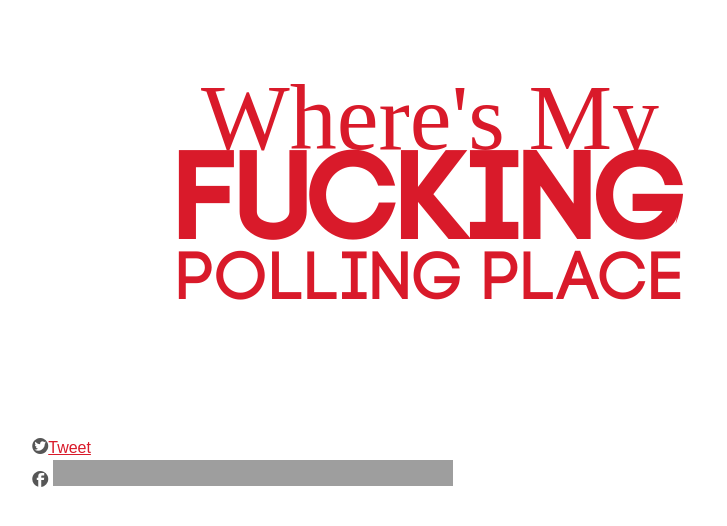
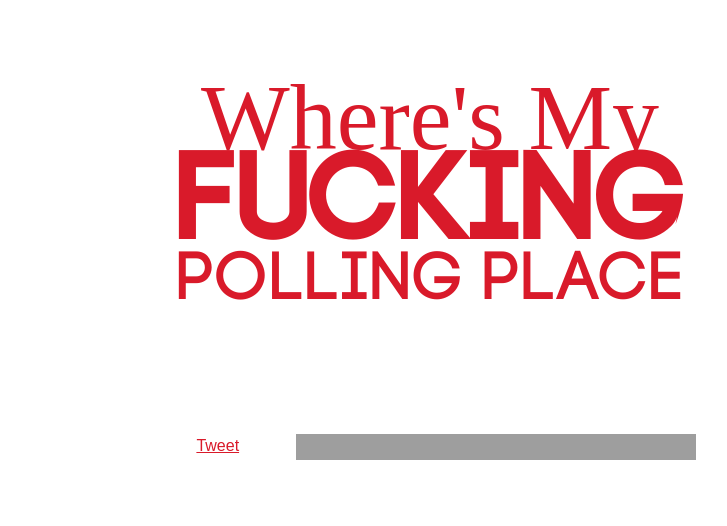
Before and after one commit to jungshadow/yfpp, a Django app: template yfpp/templates/yfpp/base.html in a window 1280 px wide. Shown: the top 526 px of the page, without its empty margins (210-937 px from the left). Run offline with Django 3.2, Linux system fonts and the light colour scheme; the template is opened without the code that fills it, so the values that code supplies are empty; parts of the project's set-up code (start-up, migrations or seed data) failed here and were passed over; some libraries are stand-ins or nearby versions; some web fonts are replaced; grey boxes are pictures that could not be loaded.

Commit message:
Removed social icons
Removed social icons

```diff
--- a/yfpp/dev_static/css/ie.css
+++ b/yfpp/dev_static/css/ie.css
@@ -17,6 +17,10 @@
 .alert-error{margin:10px;padding:5px 18px;border:1px solid;border-color:#f8cdce;background:#fbe3e4;}
 .alert-success{margin:10px;padding:5px 18px;border:1px solid;border-color:#deeaae;background:#e6efc2;}
 .button,.button:visited{border:1px solid #9e131f;border-top-color:#b91624;border-left-color:#b91624;padding:4px 12px;color:#ffffff;display:inline-block;font-size:11px;font-weight:bold;text-decoration:none;text-shadow:0 1px rgba(0, 0, 0, 0.75);cursor:pointer;margin-bottom:20px;line-height:21px;-webkit-transition:all 0.2s ease-in-out;-moz-transition:all 0.2s ease-in-out;-ms-transition:all 0.2s ease-in-out;-o-transition:all 0.2s ease-in-out;transition:all 0.2s ease-in-out;-webkit-border-radius:4px;-moz-border-radius:4px;border-radius:4px;}.button:hover,.button:visited:hover,.button:focus,.button:visited:focus{color:#ffffff;border:1px solid #9e131f;border-top-color:#7e0f18;border-left-color:#7e0f18;}
+.animated{-webkit-animation-fill-mode:both;-moz-animation-fill-mode:both;-ms-animation-fill-mode:both;-o-animation-fill-mode:both;animation-fill-mode:both;-webkit-animation-duration:1s;-moz-animation-duration:1s;-ms-animation-duration:1s;-o-animation-duration:1s;animation-duration:1s;}
+.animated.hinge{-webkit-animation-duration:2s;-moz-animation-duration:2s;-ms-animation-duration:2s;-o-animation-duration:2s;animation-duration:2s;}
+@-webkit-keyframes fadeInDownBig{0%{opacity:0;-webkit-transform:translatey(-2000px);} 100%{opacity:1;-webkit-transform:translatey(0);}}@-moz-keyframes fadeInDownBig{0%{opacity:0;-moz-transform:translatey(-2000px);} 100%{opacity:1;-moz-transform:translatey(0);}}@-o-keyframes fadeInDownBig{0%{opacity:0;-o-transform:translatey(-2000px);} 100%{opacity:1;-o-transform:translatey(0);}}@keyframes fadeInDownBig{0%{opacity:0;transform:translatey(-2000px);} 100%{opacity:1;transform:translatey(0);}}.fadeInDownBig{-webkit-animation-name:fadeInDownBig;-moz-animation-name:fadeInDownBig;-o-animation-name:fadeInDownBig;animation-name:fadeInDownBig;}
+@-webkit-keyframes fadeInRightBig{0%{opacity:0;-webkit-transform:translatex(2000px);} 100%{opacity:1;-webkit-transform:translatex(0);}}@-moz-keyframes fadeInRightBig{0%{opacity:0;-moz-transform:translatex(2000px);} 100%{opacity:1;-moz-transform:translatex(0);}}@-o-keyframes fadeInRightBig{0%{opacity:0;-o-transform:translatex(2000px);} 100%{opacity:1;-o-transform:translatex(0);}}@keyframes fadeInRightBig{0%{opacity:0;transform:translatex(2000px);} 100%{opacity:1;transform:translatex(0);}}.fadeInRightBig{-webkit-animation-name:fadeInRightBig;-moz-animation-name:fadeInRightBig;-o-animation-name:fadeInRightBig;animation-name:fadeInRightBig;}
 .address-form{width:430px;}
 .onecol{width:5.801104972%;}
 .twocol{width:14.364640883%;}
--- a/yfpp/dev_static/css/style.css
+++ b/yfpp/dev_static/css/style.css
@@ -73,12 +73,16 @@ dd{margin:0;}
 .alert-error{margin:10px;padding:5px 18px;border:1px solid;border-color:#f8cdce;background:#fbe3e4;}
 .alert-success{margin:10px;padding:5px 18px;border:1px solid;border-color:#deeaae;background:#e6efc2;}
 .button,.button:visited{border:1px solid #9e131f;border-top-color:#b91624;border-left-color:#b91624;padding:4px 12px;color:#ffffff;display:inline-block;font-size:11px;font-weight:bold;text-decoration:none;text-shadow:0 1px rgba(0, 0, 0, 0.75);cursor:pointer;margin-bottom:20px;line-height:21px;-webkit-transition:all 0.2s ease-in-out;-moz-transition:all 0.2s ease-in-out;-ms-transition:all 0.2s ease-in-out;-o-transition:all 0.2s ease-in-out;transition:all 0.2s ease-in-out;-webkit-border-radius:4px;-moz-border-radius:4px;border-radius:4px;}.button:hover,.button:visited:hover,.button:focus,.button:visited:focus{color:#ffffff;border:1px solid #9e131f;border-top-color:#7e0f18;border-left-color:#7e0f18;}
+.animated{-webkit-animation-fill-mode:both;-moz-animation-fill-mode:both;-ms-animation-fill-mode:both;-o-animation-fill-mode:both;animation-fill-mode:both;-webkit-animation-duration:1s;-moz-animation-duration:1s;-ms-animation-duration:1s;-o-animation-duration:1s;animation-duration:1s;}
+.animated.hinge{-webkit-animation-duration:2s;-moz-animation-duration:2s;-ms-animation-duration:2s;-o-animation-duration:2s;animation-duration:2s;}
+@-webkit-keyframes fadeInDownBig{0%{opacity:0;-webkit-transform:translatey(-2000px);} 100%{opacity:1;-webkit-transform:translatey(0);}}@-moz-keyframes fadeInDownBig{0%{opacity:0;-moz-transform:translatey(-2000px);} 100%{opacity:1;-moz-transform:translatey(0);}}@-o-keyframes fadeInDownBig{0%{opacity:0;-o-transform:translatey(-2000px);} 100%{opacity:1;-o-transform:translatey(0);}}@keyframes fadeInDownBig{0%{opacity:0;transform:translatey(-2000px);} 100%{opacity:1;transform:translatey(0);}}.fadeInDownBig{-webkit-animation-name:fadeInDownBig;-moz-animation-name:fadeInDownBig;-o-animation-name:fadeInDownBig;animation-name:fadeInDownBig;}
+@-webkit-keyframes fadeInRightBig{0%{opacity:0;-webkit-transform:translatex(2000px);} 100%{opacity:1;-webkit-transform:translatex(0);}}@-moz-keyframes fadeInRightBig{0%{opacity:0;-moz-transform:translatex(2000px);} 100%{opacity:1;-moz-transform:translatex(0);}}@-o-keyframes fadeInRightBig{0%{opacity:0;-o-transform:translatex(2000px);} 100%{opacity:1;-o-transform:translatex(0);}}@keyframes fadeInRightBig{0%{opacity:0;transform:translatex(2000px);} 100%{opacity:1;transform:translatex(0);}}.fadeInRightBig{-webkit-animation-name:fadeInRightBig;-moz-animation-name:fadeInRightBig;-o-animation-name:fadeInRightBig;animation-name:fadeInRightBig;}
 body{font-family:$serif;font-size:100%;line-height:1.5;color:#565656;}
 header{margin-top:5em;}
-h1{font-family:'CodeProDemoRegular';display:block;text-align:center;color:#d91a2a;}h1 .where{font-family:'CodeProLightDemoRegular';display:block;font-size:1.55em;line-height:.8em;-webkit-transition:all 0.5s 0.2s ease-in-out;-moz-transition:all 0.5s 0.2s ease-in-out;-ms-transition:all 0.5s 0.2s ease-in-out;-o-transition:all 0.5s 0.2s ease-in-out;transition:all 0.5s 0.2s ease-in-out;}
+h1{font-family:'CodeProDemoRegular';display:block;text-align:center;color:#d91a2a;-webkit-animation-name:fadeInDownBig;-moz-animation-name:fadeInDownBig;-o-animation-name:fadeInDownBig;animation-name:fadeInDownBig;-webkit-animation-fill-mode:both;-moz-animation-fill-mode:both;-ms-animation-fill-mode:both;-o-animation-fill-mode:both;animation-fill-mode:both;-webkit-animation-duration:1s;-moz-animation-duration:1s;-ms-animation-duration:1s;-o-animation-duration:1s;animation-duration:1s;}h1 .where{font-family:'CodeProLightDemoRegular';display:block;font-size:1.55em;line-height:.8em;-webkit-transition:all 0.5s 0.2s ease-in-out;-moz-transition:all 0.5s 0.2s ease-in-out;-ms-transition:all 0.5s 0.2s ease-in-out;-o-transition:all 0.5s 0.2s ease-in-out;transition:all 0.5s 0.2s ease-in-out;}
 h1 .fucking{display:block;font-size:2.0em;line-height:.8em;-webkit-transition:all 0.85s 0.2s ease-in-out;-moz-transition:all 0.85s 0.2s ease-in-out;-ms-transition:all 0.85s 0.2s ease-in-out;-o-transition:all 0.85s 0.2s ease-in-out;transition:all 0.85s 0.2s ease-in-out;}
 h1 .poll{display:block;font-size:1.15em;line-height:.8em;-webkit-transition:all 0.5s 0.2s ease-in-out;-moz-transition:all 0.5s 0.2s ease-in-out;-ms-transition:all 0.5s 0.2s ease-in-out;-o-transition:all 0.5s 0.2s ease-in-out;transition:all 0.5s 0.2s ease-in-out;}
-fieldset{border:none;margin:0;background:#d91a2a;border:0;padding:15px;-webkit-box-shadow:inset 2px 4px 5px 0 rgba(0, 0, 0, 0.5);-moz-box-shadow:inset 2px 4px 5px 0 rgba(0, 0, 0, 0.5);box-shadow:inset 2px 4px 5px 0 rgba(0, 0, 0, 0.5);-webkit-border-radius:10px;-moz-border-radius:10px;border-radius:10px;}
+fieldset{border:none;margin:0;background:#d91a2a;border:0;padding:15px;-webkit-box-shadow:inset 2px 4px 5px 0 rgba(0, 0, 0, 0.5);-moz-box-shadow:inset 2px 4px 5px 0 rgba(0, 0, 0, 0.5);box-shadow:inset 2px 4px 5px 0 rgba(0, 0, 0, 0.5);-webkit-border-radius:10px;-moz-border-radius:10px;border-radius:10px;-webkit-animation-name:fadeInRightBig;-moz-animation-name:fadeInRightBig;-o-animation-name:fadeInRightBig;animation-name:fadeInRightBig;-webkit-animation-fill-mode:both;-moz-animation-fill-mode:both;-ms-animation-fill-mode:both;-o-animation-fill-mode:both;animation-fill-mode:both;-webkit-animation-duration:1s;-moz-animation-duration:1s;-ms-animation-duration:1s;-o-animation-duration:1s;animation-duration:1s;}
 .address-form{-webkit-transition:all 0.5s 0.2s ease-in-out;-moz-transition:all 0.5s 0.2s ease-in-out;-ms-transition:all 0.5s 0.2s ease-in-out;-o-transition:all 0.5s 0.2s ease-in-out;transition:all 0.5s 0.2s ease-in-out;width:350px;margin:0 auto;}.address-form label{position:absolute;display:block;text-indent:-999em;white-space:nowrap;overflow:hidden;}
 input{float:left;width:90%;margin:0;background:none;border:none;padding:15px 0;}input.submit{text-indent:-999em;white-space:nowrap;overflow:hidden;width:10%;float:left;position:relative;}
 .icon-search{float:right;height:25px;width:25px;position:relative;}.icon-search:before{position:absolute;height:25px;width:25px;display:inline-block;font-size:35px;color:#fff;top:-3px;left:-15px;}
@@ -94,5 +98,6 @@ h3{font-size:1.125em;}
 h4{font-size:1.1em;font-weight:700;}
 h5{font-size:0.846em;line-height:2.09em;text-transform:uppercase;letter-spacing:2px;}
 .footer{clear:both;margin-top:8em;}
-.social{width:80%;margin:0 auto;}
+.social{width:50%;margin:0 auto;display:block;}.social .twitter{float:left;width:100px;}
+.social .facebook{float:left;width:300px;}
 @media only screen and (min-width:481px){.address-form{width:430px;}}@media only screen and (min-width:768px){.onecol{width:5.801104972%;} .twocol{width:14.364640883%;} .threecol{width:22.928176794%;} .fourcol{width:31.491712705%;} .fivecol{width:40.055248616%;} .sixcol{width:48.618784527%;} .sevencol{width:57.182320438000005%;} .eightcol{width:65.74585634900001%;} .ninecol{width:74.30939226%;} .tencol{width:82.87292817100001%;} .elevencol{width:91.436464082%;} .twelvecol{width:99.999999993%;} .onecol,.twocol,.threecol,.fourcol,.fivecol,.sixcol,.sevencol,.eightcol,.ninecol,.tencol,.elevencol,.twelvecol{position:relative;float:left;margin-left:2.762430939%;} .first{margin-left:0;} .last{float:right;} h1 .where{font-size:2.35em;line-height:.8em;} h1 .fucking{font-size:3em;line-height:.8em;} h1 .poll{font-size:1.7em;line-height:.8em;} .wrap{max-width:1140px;} .address-form{width:530px;}}@media only screen and (min-width:1030px){}@media only screen and (min-width:1240px){}@media only screen and (-webkit-min-device-pixel-ratio:1.5),only screen and (min--moz-device-pixel-ratio:1.5),only screen and (min-device-pixel-ratio:1.5){}@media (device-height:568px) and (-webkit-min-device-pixel-ratio:2){}
--- a/yfpp/dev_static/less/_base.less
+++ b/yfpp/dev_static/less/_base.less
@@ -28,6 +28,8 @@ h1{
 	 display: block;
 	 text-align: center;
 	 color: @red;
+	 .fadeInDownBig;
+	 .animated;
 
 
 	.where{
@@ -62,6 +64,8 @@ fieldset{
 	padding: 15px;
 	.boxShadowInset(2px, 4px, 5px, 0, rgba(0,0,0,.5));
 	.border-radius(10px);
+	 .fadeInRightBig;
+	 .animated;
 }
 .address-form{
 	.transition(all .5s);
@@ -212,8 +216,18 @@ FOOTER STYLES
 	margin-top: 8em;
 }
 .social{
-	width: 80%;
+	width: 50%;
 	margin: 0 auto;
+	display: block;
+
+	.twitter{
+		float: left;
+		width: 100px;
+	}
+	.facebook{
+		float: left;
+		width: 300px;
+	}
 }
 
 
--- a/yfpp/dev_static/less/_mixins.less
+++ b/yfpp/dev_static/less/_mixins.less
@@ -350,3 +350,133 @@ BUTTONS
 
 	}
 }
+
+.animated {
+	-webkit-animation-fill-mode: both;
+	-moz-animation-fill-mode: both;
+	-ms-animation-fill-mode: both;
+	-o-animation-fill-mode: both;
+	animation-fill-mode: both;
+	-webkit-animation-duration: 1s;
+	-moz-animation-duration: 1s;
+	-ms-animation-duration: 1s;
+	-o-animation-duration: 1s;
+	animation-duration: 1s;
+}
+
+.animated.hinge {
+	-webkit-animation-duration: 2s;
+	-moz-animation-duration: 2s;
+	-ms-animation-duration: 2s;
+	-o-animation-duration: 2s;
+	animation-duration: 2s;
+}
+
+@-webkit-keyframes fadeInDownBig {
+	0% {
+		opacity: 0;
+		-webkit-transform: translateY(-2000px);
+	}
+
+	100% {
+		opacity: 1;
+		-webkit-transform: translateY(0);
+	}
+}
+
+@-moz-keyframes fadeInDownBig {
+	0% {
+		opacity: 0;
+		-moz-transform: translateY(-2000px);
+	}
+
+	100% {
+		opacity: 1;
+		-moz-transform: translateY(0);
+	}
+}
+
+@-o-keyframes fadeInDownBig {
+	0% {
+		opacity: 0;
+		-o-transform: translateY(-2000px);
+	}
+
+	100% {
+		opacity: 1;
+		-o-transform: translateY(0);
+	}
+}
+
+@keyframes fadeInDownBig {
+	0% {
+		opacity: 0;
+		transform: translateY(-2000px);
+	}
+
+	100% {
+		opacity: 1;
+		transform: translateY(0);
+	}
+}
+
+.fadeInDownBig {
+	-webkit-animation-name: fadeInDownBig;
+	-moz-animation-name: fadeInDownBig;
+	-o-animation-name: fadeInDownBig;
+	animation-name: fadeInDownBig;
+}
+@-webkit-keyframes fadeInRightBig {
+	0% {
+		opacity: 0;
+		-webkit-transform: translateX(2000px);
+	}
+
+	100% {
+		opacity: 1;
+		-webkit-transform: translateX(0);
+	}
+}
+
+@-moz-keyframes fadeInRightBig {
+	0% {
+		opacity: 0;
+		-moz-transform: translateX(2000px);
+	}
+
+	100% {
+		opacity: 1;
+		-moz-transform: translateX(0);
+	}
+}
+
+@-o-keyframes fadeInRightBig {
+	0% {
+		opacity: 0;
+		-o-transform: translateX(2000px);
+	}
+
+	100% {
+		opacity: 1;
+		-o-transform: translateX(0);
+	}
+}
+
+@keyframes fadeInRightBig {
+	0% {
+		opacity: 0;
+		transform: translateX(2000px);
+	}
+
+	100% {
+		opacity: 1;
+		transform: translateX(0);
+	}
+}
+
+.fadeInRightBig {
+	-webkit-animation-name: fadeInRightBig;
+	-moz-animation-name: fadeInRightBig;
+	-o-animation-name: fadeInRightBig;
+	animation-name: fadeInRightBig;
+}
--- a/yfpp/templates/yfpp/base.html
+++ b/yfpp/templates/yfpp/base.html
@@ -29,8 +29,8 @@
 <footer class="footer wrap">
 		<menu class="social">
 				<ul class="group">
-						<li class="twitter"><i class="icon-twitter"></i><a href="http://twitter.com/share" class="twitter-share-button" data-text="IT IS FUCKING ON!" data-count="horizontal" data-via="fnpollingplace">Tweet</a><script type="text/javascript" src="http://platform.twitter.com/widgets.js"></script></li>
-						<li class="facebook"><i class="icon-facebook"></i>
+						<li class="twitter"><a href="http://twitter.com/share" class="twitter-share-button" data-text="IT IS FUCKING ON!" data-count="horizontal" data-via="fnpollingplace">Tweet</a><script type="text/javascript" src="http://platform.twitter.com/widgets.js"></script></li>
+						<li class="facebook">
 								<iframe src="http://www.facebook.com/plugins/like.php?href=http%3A%2F%2Fyourfuckingpollingplace.com&amp;layout=standard&amp;show_faces=false&amp;width=90&amp;action=like&amp;colorscheme=light&amp;height=80" scrolling="no" frameborder="0" style="border:none; overflow:hidden; width:400px; height:26px;" allowTransparency="true"></iframe>
 						</li>
 						<!--<a href="http://twitter.com/home?status=I just my found my fucking polling place using this fucking tool. Be insulted and vote: http://yourfuckingpollingplace.com" title="Share on Twitter">Tell your fucking friends on Twitter</a>-->
```
